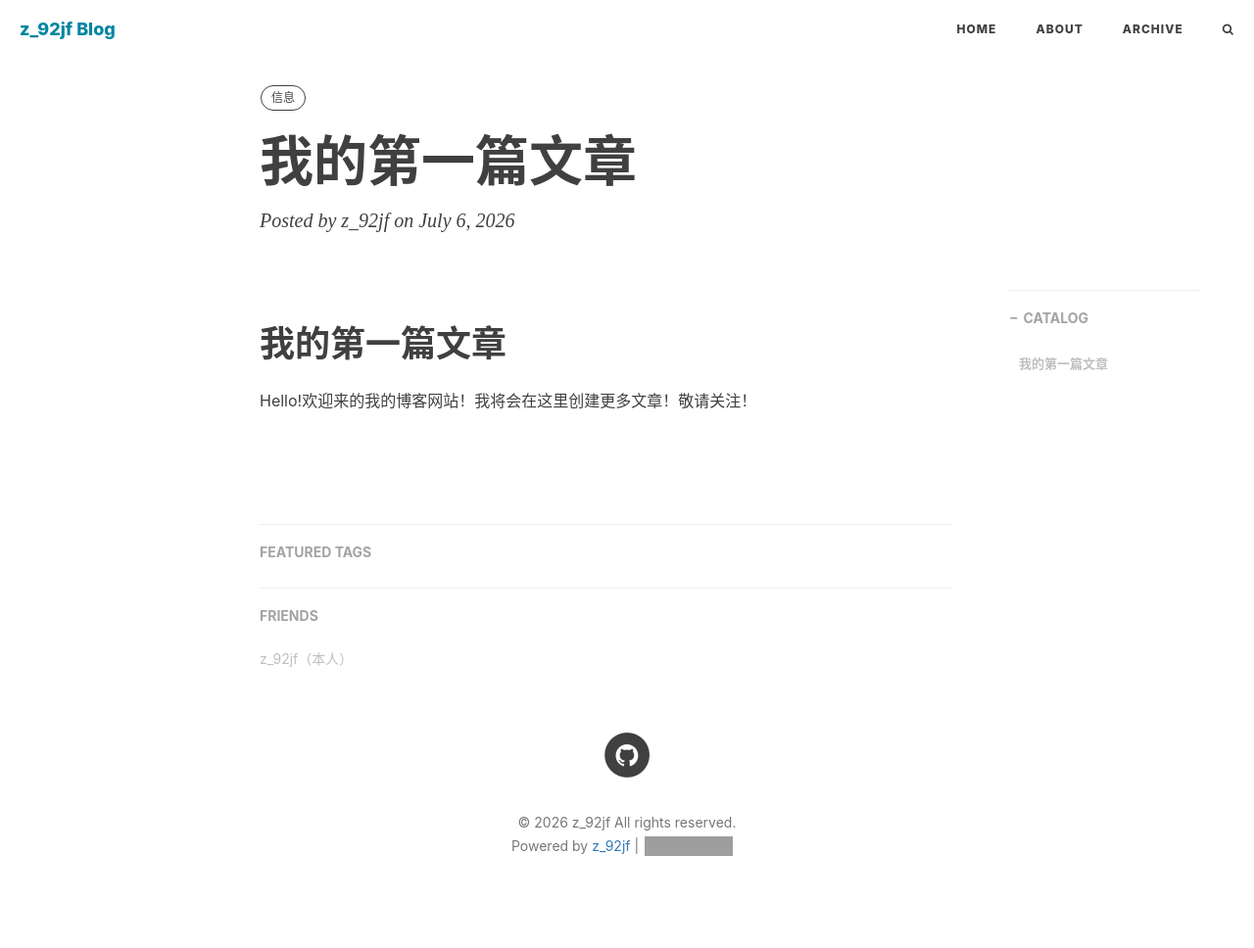
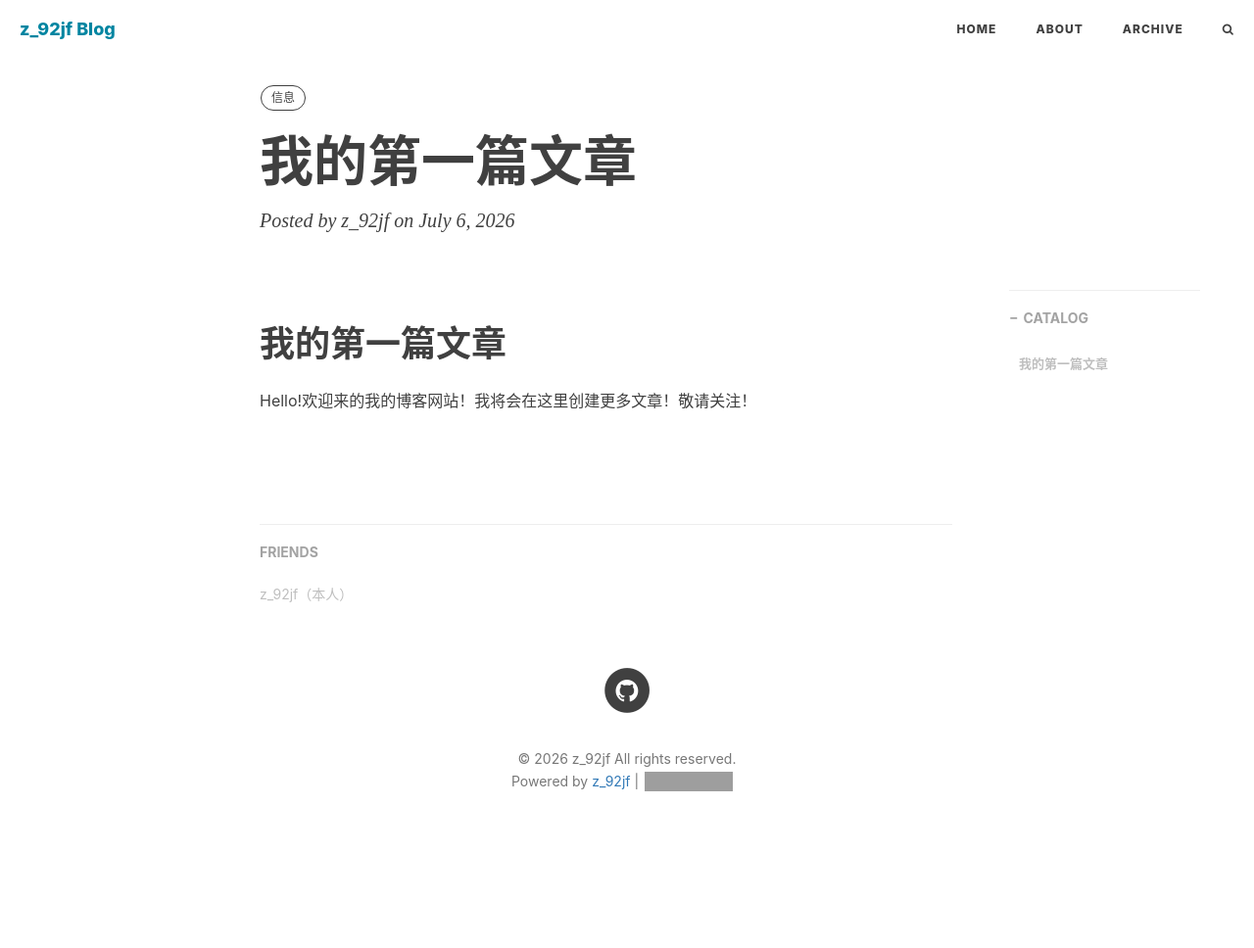
Before and after one commit to z-92jf/My-Blog, a Jekyll site: the page built from _posts/2026-07-06-firstpost.markdown, in a window 1280 px wide. Shown: the whole page at 98% size. Built offline with Jekyll 4.4.1, drawn with Linux system fonts in a browser that asks for light colours; nearby versions of some CDN libraries; comment, search, counter and statistics services are not loaded; after the commit the page ends 902 px from its top, so only the background shows below that; grey boxes are pictures that could not be loaded.

Commit message:
Update post.html

```diff
--- a/_layouts/post.html
+++ b/_layouts/post.html
@@ -74,7 +74,7 @@ layout: default
                 sidebar-container">
 
                 <!-- Featured Tags -->
-                {% include featured-tags.html bottom=true %}
+                <!-- {% include featured-tags.html bottom=true %} -->
 
                 <!-- Friends Blog -->
                 {% include friends.html %}
```
